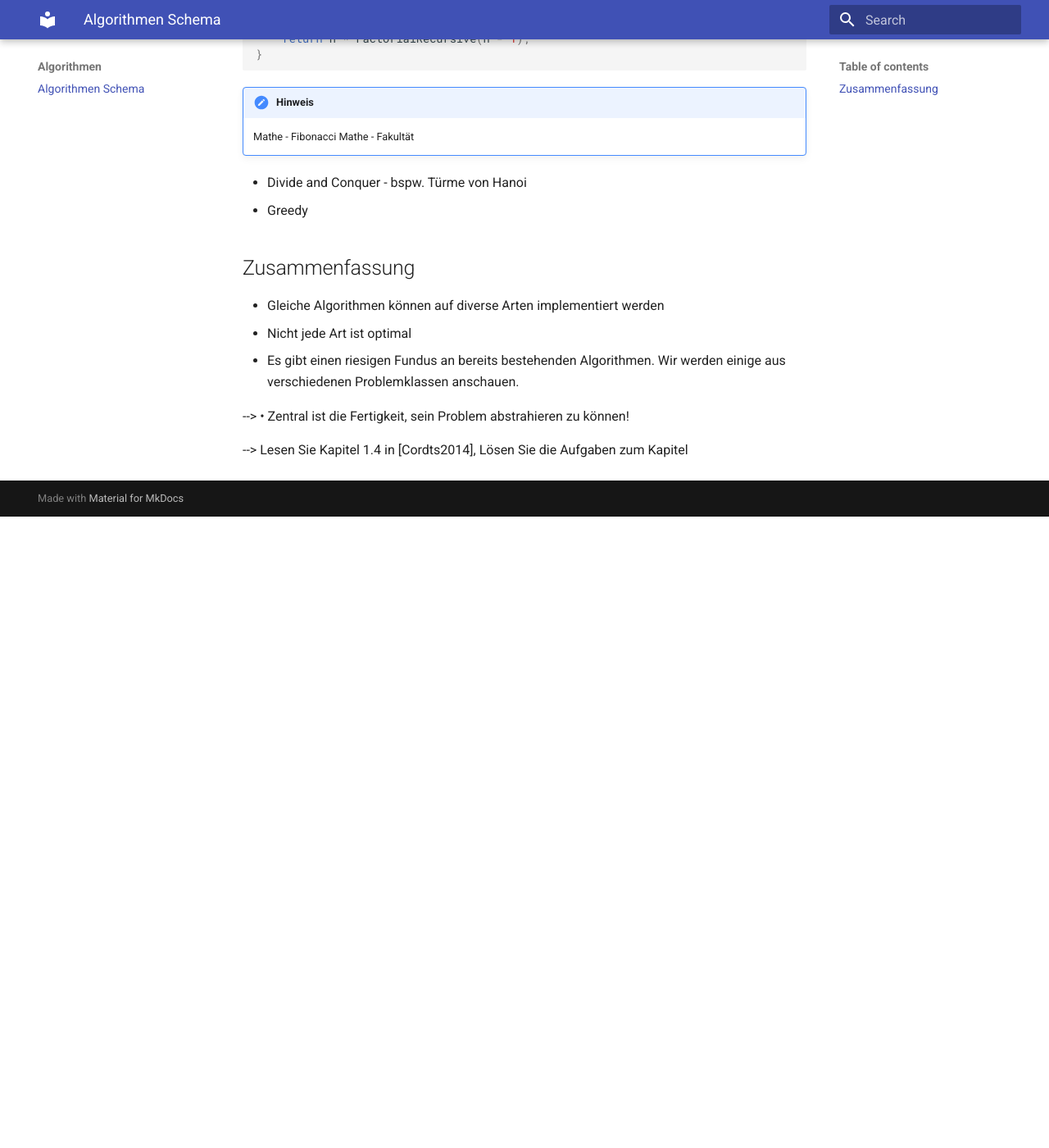
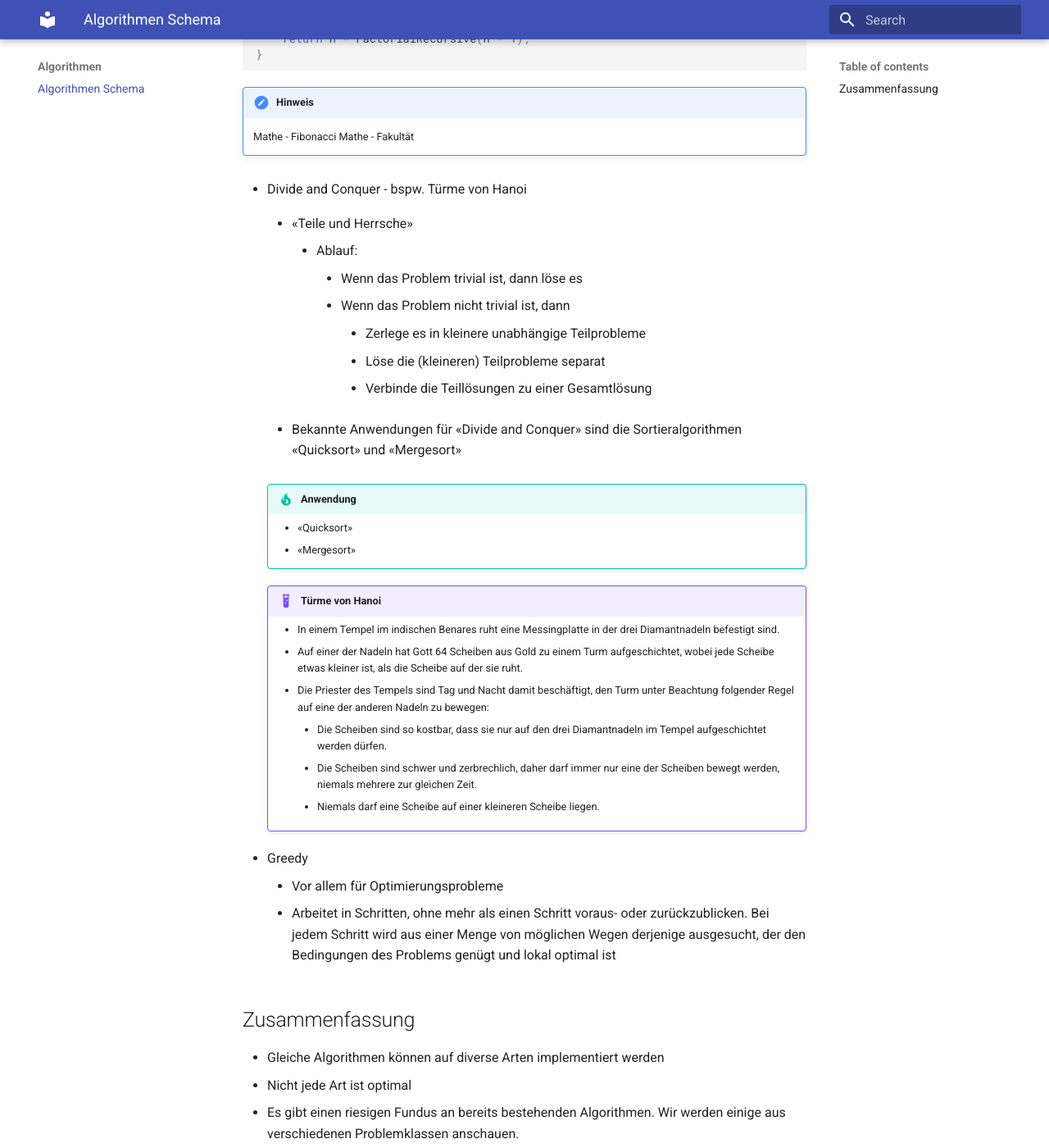
Before and after one commit to tsolenthaler/zbwAlgDs, an MkDocs documentation site: the page built from docs/algorithmen/schema.md, in a window 1280 px wide and 1400 px high, scrolled down 930 px. Shown: the whole window at 82% size. Built offline with MkDocs 1.6.1 and Material for MkDocs 9.7.7, drawn with Linux system fonts in a browser that asks for light colours; before the commit the page ends 1560 px from its top, so only the background shows below that; some of the changed text lies outside the part shown.

Commit message:
Enhance algorithm documentation with Divide and Conquer and Greedy strategies

```diff
--- a/docs/algorithmen/schema.md
+++ b/docs/algorithmen/schema.md
@@ -49,7 +49,33 @@ public static BigInteger FactorialRecursive(int n) {
 
 
 * Divide and Conquer - bspw. Türme von Hanoi
+    * «Teile und Herrsche»
+        * Ablauf:
+            * Wenn das Problem trivial ist, dann löse es
+            * Wenn das Problem nicht trivial ist, dann
+                * Zerlege es in kleinere unabhängige Teilprobleme
+                * Löse die (kleineren) Teilprobleme separat
+                * Verbinde die Teillösungen zu einer Gesamtlösung
+
+    * Bekannte Anwendungen für «Divide and Conquer» sind die Sortieralgorithmen «Quicksort» und «Mergesort»
+
+    !!! tip "Anwendung"
+
+        * «Quicksort»
+        * «Mergesort»
+
+    !!! example "Türme von Hanoi"
+
+        * In einem Tempel im indischen Benares ruht eine Messingplatte in der drei Diamantnadeln befestigt sind.
+        * Auf einer der Nadeln hat Gott 64 Scheiben aus Gold zu einem Turm aufgeschichtet, wobei jede Scheibe etwas kleiner ist, als die Scheibe auf der sie ruht.
+        * Die Priester des Tempels sind Tag und Nacht damit beschäftigt, den Turm unter Beachtung folgender Regel auf eine der anderen Nadeln zu bewegen:
+            * Die Scheiben sind so kostbar, dass sie nur auf den drei Diamantnadeln im Tempel aufgeschichtet werden dürfen.
+            * Die Scheiben sind schwer und zerbrechlich, daher darf immer nur eine der Scheiben bewegt werden, niemals mehrere zur gleichen Zeit.
+            * Niemals darf eine Scheibe auf einer kleineren Scheibe liegen.
+
 * Greedy
+    * Vor allem für Optimierungsprobleme
+    * Arbeitet in Schritten, ohne mehr als einen Schritt voraus- oder zurückzublicken. Bei jedem Schritt wird aus einer Menge von möglichen Wegen derjenige ausgesucht, der den Bedingungen des Problems genügt und lokal optimal ist
 
 
 ## Zusammenfassung
@@ -58,6 +84,6 @@ public static BigInteger FactorialRecursive(int n) {
 * Nicht jede Art ist optimal
 * Es gibt einen riesigen Fundus an bereits bestehenden Algorithmen. Wir werden einige aus verschiedenen Problemklassen anschauen.
 
---> • Zentral ist die Fertigkeit, sein Problem abstrahieren zu können!
+--> Zentral ist die Fertigkeit, sein Problem abstrahieren zu können!
 
 --> Lesen Sie Kapitel 1.4 in [Cordts2014], Lösen Sie die Aufgaben zum Kapitel
```
